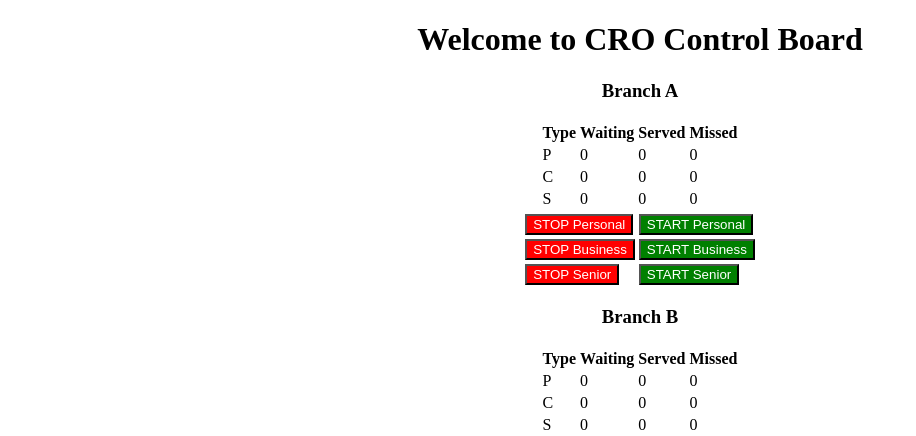
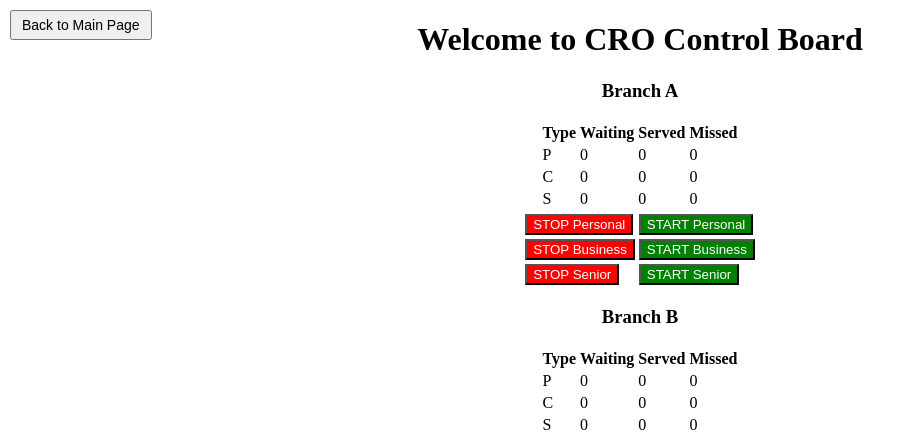
Before and after one commit to lishiyunakane/Bank-Queueing-System, a Flask app: page /CRO in a window 1280 px wide. Shown: the top 436 px of the page, without its empty margins (0-916 px from the left). Run offline with Flask 3, Linux system fonts and the light colour scheme.

Commit message:
Update cro_branch.html

```diff
--- a/templates/cro_branch.html
+++ b/templates/cro_branch.html
@@ -2,6 +2,9 @@
 <html lang="en">
 <head>
     <meta charset="UTF-8">
+    <a href="/" style="position: absolute; top: 10px; left: 10px; text-decoration: none;">
+        <button style="padding: 5px 10px; font-size: 14px;">Back to Main Page</button>
+    </a>
     <title>Welcome to CRO Control Board</title>
 </head>
 <body>
```
